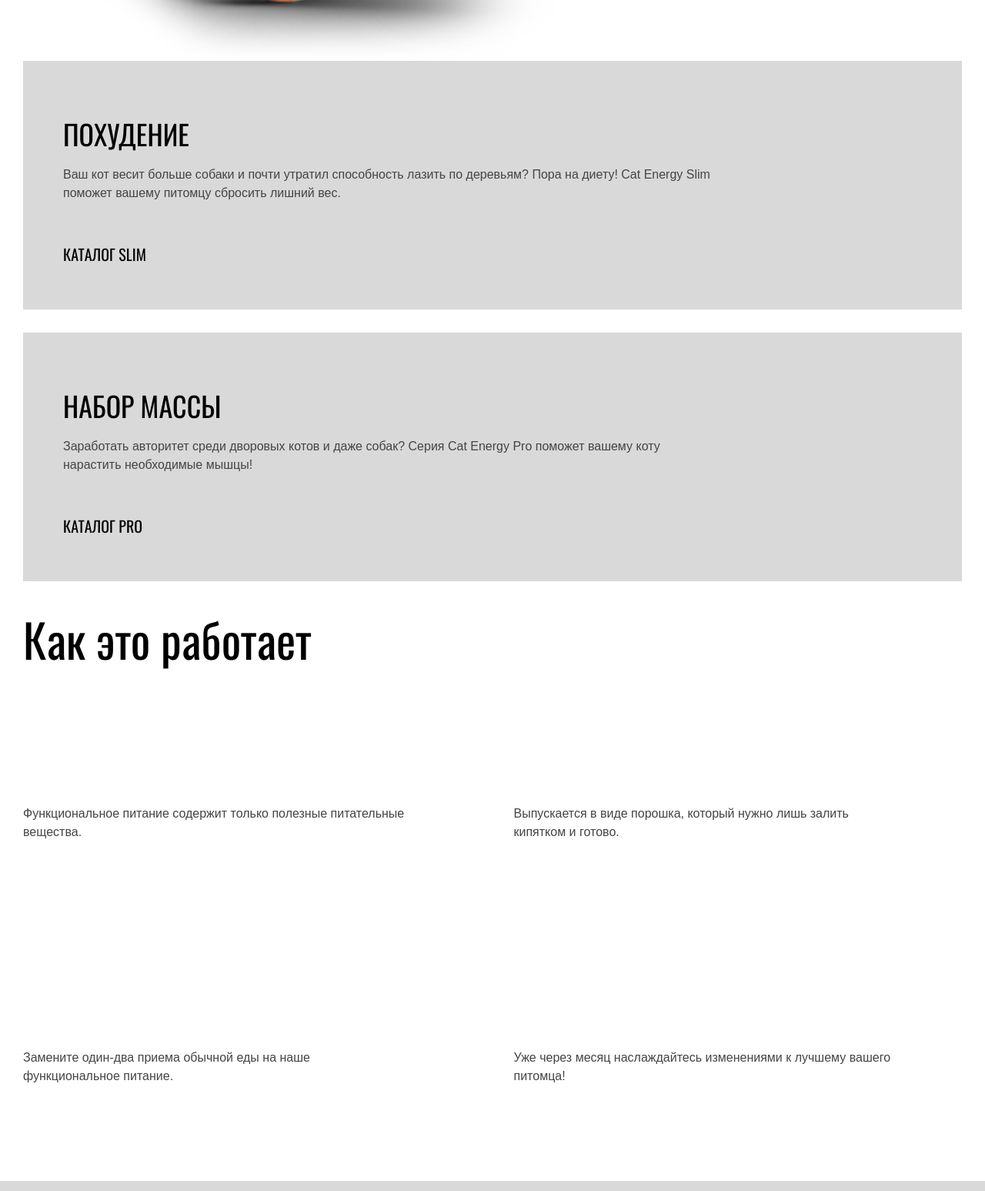
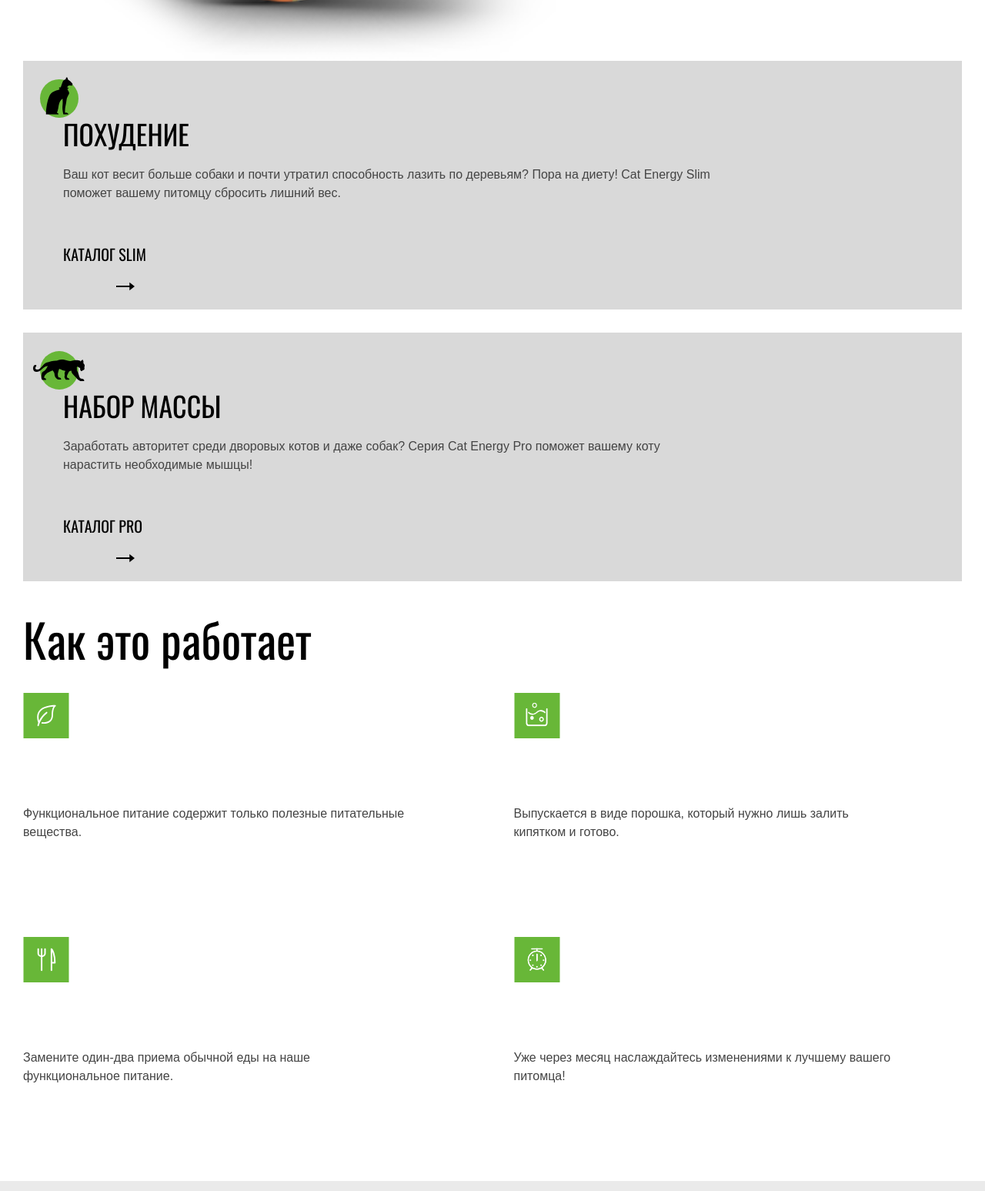
Before and after one commit to YuriyPlotnikovv/cat-energy, a website: page source/index.html in a window 1280 px wide. Shown: the part 873-2420 px from the top of the page at 77% size. Drawn offline with Linux system fonts and the light colour scheme.

Commit message:
добавление декоративных элементов

```diff
--- a/source/less/blocks/advantages.less
+++ b/source/less/blocks/advantages.less
@@ -39,12 +39,69 @@
   &__item {
     padding-left: 80px;
     height: 60px;
+    position: relative;
 
     @media (min-width: @tablet-width) {
       padding: 145px 80px 57px 0;
     }
     @media(min-width: @desktop-width) {
       padding: 145px 20px 57px 0;
+    }
+    &--leaf {
+      &::before {
+        content: "";
+        display: block;
+        position: absolute;
+        top: 0;
+        left: 0;
+        width: 60px;
+        height: 60px;
+        background-image: url(../../img/icon-leaf.svg);
+        background-repeat: no-repeat;
+        background-size: contain;
+      }
+    }
+    &--water {
+      &::before {
+        content: "";
+        display: block;
+        position: absolute;
+        top: 0;
+        left: 0;
+        width: 60px;
+        height: 60px;
+        background-image: url(../../img/icon-water.svg);
+        background-repeat: no-repeat;
+        background-size: contain;
+      }
+    }
+    &--food {
+      &::before {
+        content: "";
+        display: block;
+        position: absolute;
+        top: 0;
+        left: 0;
+        width: 60px;
+        height: 60px;
+        background-image: url(../../img/icon-food.svg);
+        background-repeat: no-repeat;
+        background-size: contain;
+      }
+    }
+    &--time {
+      &::before {
+        content: "";
+        display: block;
+        position: absolute;
+        top: 0;
+        left: 0;
+        width: 60px;
+        height: 60px;
+        background-image: url(../../img/icon-time.svg);
+        background-repeat: no-repeat;
+        background-size: contain;
+      }
     }
   }
   &__text {
--- a/source/less/blocks/example.less
+++ b/source/less/blocks/example.less
@@ -1,5 +1,5 @@
 .example {
-  background-color: @basic-grey-2;
+  background-color: @basic-grey-3;
   padding: 25px 20px 40px;
   display: flex;
   flex-direction: column;
@@ -64,7 +64,10 @@
   &__legend {
     .font(12px, 12px, @dark-grey, "Arial");
     order: 2;
-    padding: 0 25px;
+    margin-left: 22px;
+    width: 80px;
+    margin-top: -10px;
+    background-color: @basic-grey-3;
 
     @media(min-width: @tablet-width) {
       .font(14px, 14px, @dark-grey, "Arial");
@@ -78,8 +81,10 @@
   &__description {
     .font(24px, 24px);
     margin: 0;
-    padding: 5px 10px;
+    padding: 15px 10px;
     text-transform: uppercase;
+    border-radius: 5px;
+    outline: 1px solid grey;
 
     @media(min-width: @tablet-width) {
       .font(30px, 37px);
@@ -138,7 +143,8 @@
     }
   }
   &__range {
-    .font(16px, 20px);
+    display: flex;
+    justify-content: space-evenly;
 
     @media (min-width: @tablet-width) {
       grid-column: 1 / -1;
--- a/source/less/blocks/page-header.less
+++ b/source/less/blocks/page-header.less
@@ -17,6 +17,7 @@
     width: 100%;
     left: 0;
     top: 65px;
+    z-index: 2;
 
     @media (min-width: @tablet-width) {
       position: initial;
@@ -45,8 +46,18 @@
     border: none;
     cursor: pointer;
     background-color: @basic-white;
-    outline: 1px solid red;
+    padding: 0;
 
+    &::before {
+      content: "";
+      display: block;
+      width: 24px;
+      height: 2px;
+      background-color: @basic-black;
+      box-shadow:
+      0 -8px 0 0 @basic-black,
+      0 8px 0 0 @basic-black;
+    }
     @media (min-width: @tablet-width) {
       display: none;
     }
--- a/source/less/blocks/programm-options.less
+++ b/source/less/blocks/programm-options.less
@@ -27,12 +27,41 @@
   &__item {
     background-color: @basic-grey-2;
     padding: 30px 20px 20px;
+    position: relative;
 
     @media (min-width: @tablet-width) {
       padding: 77px 316px 57px 52px;
     }
     @media(min-width: @desktop-width) {
       padding: 77px 55px 60px 52px;
+    }
+    &--slim {
+        &::before {
+        content: "";
+        display: block;
+        position: absolute;
+        top: 21px;
+        left: 22px;
+        width: 50px;
+        height: 53px;
+        background-image: url(../../img/icon-cat-skinny.svg);
+        background-size: contain;
+        background-repeat: no-repeat;
+      }
+    }
+    &--pro {
+        &::before {
+        content: "";
+        display: block;
+        position: absolute;
+        top: 24px;
+        left: 13px;
+        width: 67px;
+        height: 50px;
+        background-image: url(../../img/icon-cat-gain.svg);
+        background-size: contain;
+        background-repeat: no-repeat;
+      }
     }
   }
   &__title {
@@ -71,5 +100,17 @@
     @media(min-width: @tablet-width) {
       .font(20px, 30px);
     }
+    &::after {
+      content: "";
+      display: block;
+      position: absolute;
+      bottom: 24px;
+      left: 121px;
+      width: 24px;
+      height: 12px;
+      background-image: url(../../img/icon-arrow.svg);
+      background-repeat: no-repeat;
+      background-size: contain;
+    }
   }
 }
--- a/source/less/blocks/range.less
+++ b/source/less/blocks/range.less
@@ -1,5 +1,8 @@
 .range {
   &__item {
+    .font(16px, 20px);
     padding: 0;
+    border: none;
+    text-transform: uppercase;
   }
 }
```
Also changed, not shown: source/css/style.css, source/img/icon-arrow.svg (added), 1 other file.
